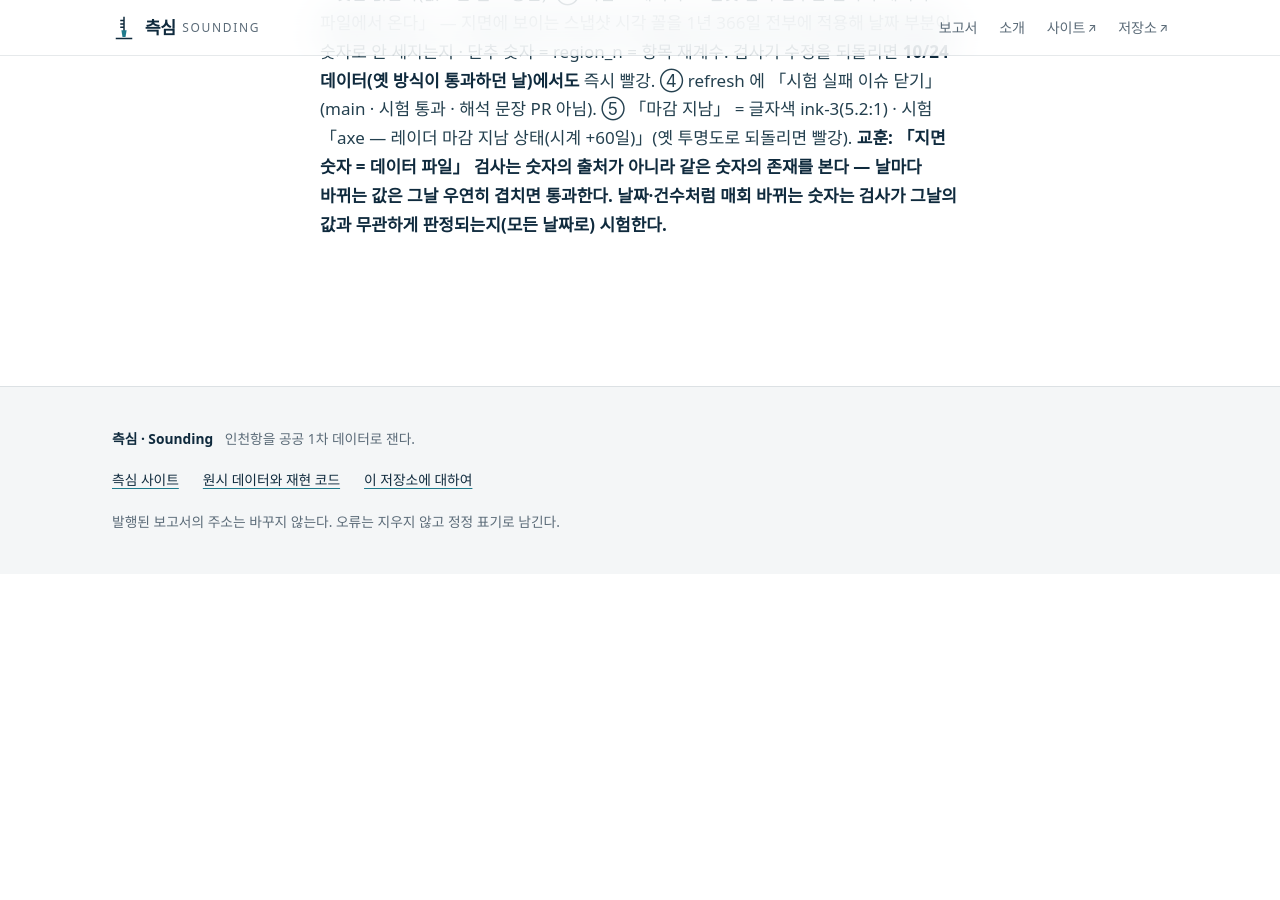
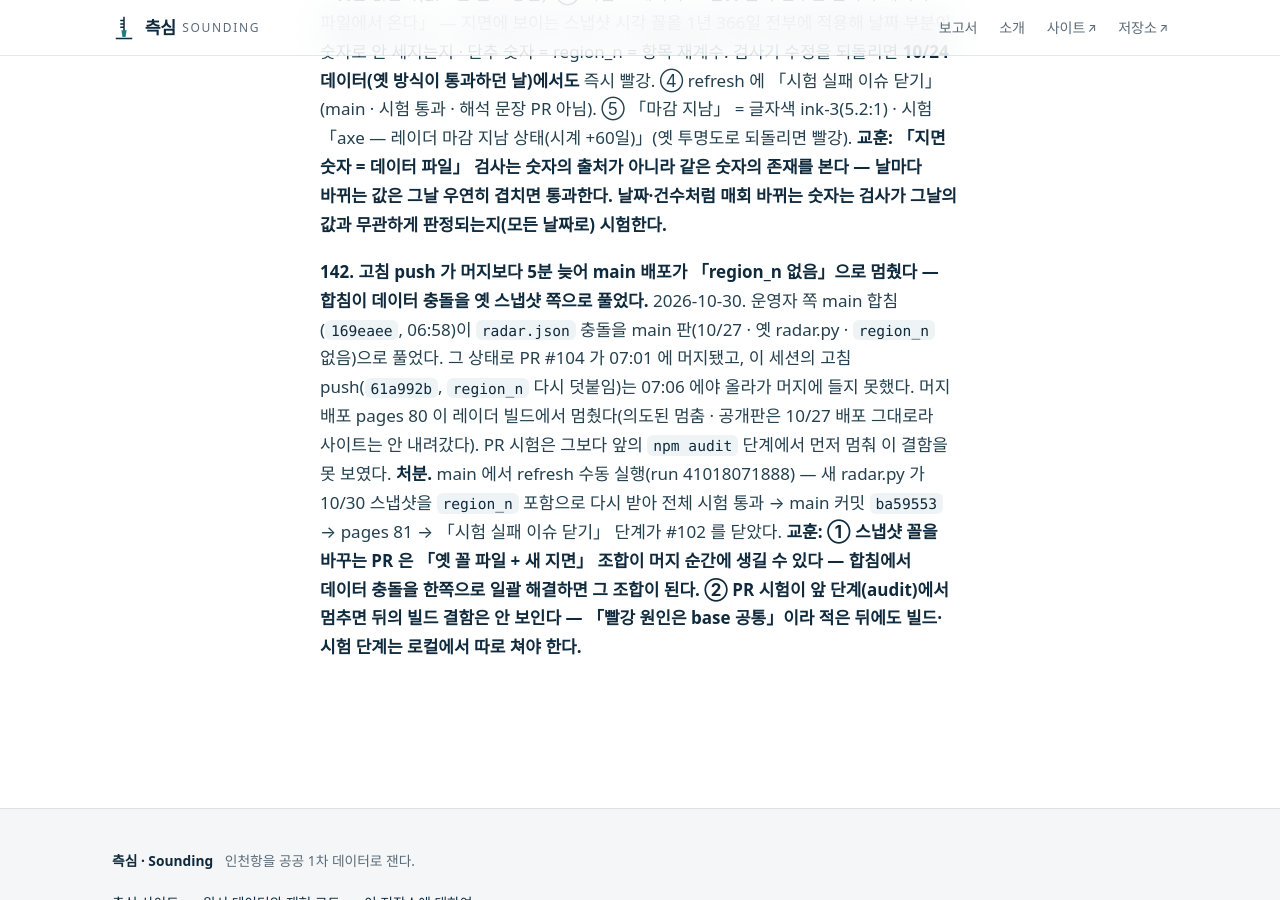
Before and after one commit to jisangj03-dev/incheon-port-analysis, a Jekyll site: the page built from docs/사고기록.md, in a window 1280 px wide and 900 px high, scrolled down 71660 px. Built offline with Jekyll 4.4.1, drawn with Linux system fonts in a browser that asks for light colours; some web fonts are replaced; our own code applies the rules of GitHub Pages for plain Markdown files; before the commit the page ends 72234 px from its top, so only the background shows below that.

Commit message:
기록 — 사고 142(고침 push 가 머지보다 늦어 main 배포 멈춤) · main refresh 초록·#102 닫힘
Co-Authored-By: Claude Opus 5.5 <noreply@anthropic.com>
Claude-Session: https://claude.ai/code/session_01PoDP6i955hzCbzNJ54Cgkh

```diff
--- a/docs/사고기록.md
+++ b/docs/사고기록.md
@@ -1001,3 +1001,8 @@ v5.0 확정본을 전수 검증하니 **자기 수치를 틀리게 적은 조항
 **무엇이 문제였나.** ① 레이더 리드 문장이 스냅샷 시각의 「-」를 줄 안 갈림 붙임표(U+2011)로 바꿔 적는다(날짜가 줄에서 갈리지 않게). 검사기의 날짜 예외는 `\d{4}-\d{2}-\d{2}`(ASCII 「-」)만 날짜로 읽어, 지면의 `2026‑10‑26` 은 「10」·「26」 두 숫자가 됐다. 데이터 쪽 `fetched: "2026-10-26 08:35"` 는 날짜로 지워지므로 「26」은 허용 목록에 없다. 첫 스냅샷(10/23)·10/24 회차가 초록이었던 것은 「23」·「24」가 데이터의 다른 숫자(건수·분포)와 **우연히** 겹쳐서다 — 날짜가 바뀌면 언제든 깨질 자리였다. ② 같은 지면의 지역 단추 숫자(서울 53 · 인천 51 · 경기 60)도 빌드 때 세는 값이라 데이터 파일에 없고, 지금까지 전부 우연 겹침으로 통과하고 있었다. ③ refresh 는 「시험 실패」 이슈(#102)를 열기만 하고 닫는 길이 없었다 — 고쳐져도 경보가 남는다. ④ 고치다 하나 더 — 「마감 지남」 공고를 투명도 0.55 로 흐려 대비 미달(axe 심각)인데, 그 상태는 스냅샷보다 늦은 날에만 생겨(refresh 당일엔 마감 지난 공고가 걸러진다) 지금까지 시험에 한 번도 안 나왔다. 커밋된 10/24 스냅샷으로 10/26 에 도는 PR 시험이 먼저 빨개질 자리였다.
 **처분.** ① `check-data-numbers.mjs` 날짜 꼴 = 「-」·U+2010·U+2011(같은 붙임표) — 날짜 예외를 넓힌 것이 아니다(연도 없는 「10‑31」·점·빗금 꼴은 그대로 숫자로 센다 · 자체 시험 6). ② `radar.py` 가 `support.region_n` 을 세어 파일에 두고 지면은 그것만 읽는다(없으면 빌드 중단). ③ 시험 「레이더: 스냅샷 날짜·건수는 날마다 데이터 파일에서 온다」 — 지면에 보이는 스냅샷 시각 꼴을 1년 366일 전부에 적용해 날짜 부분이 숫자로 안 세지는지 · 단추 숫자 = region_n = 항목 재계수. 검사기 수정을 되돌리면 **10/24 데이터(옛 방식이 통과하던 날)에서도** 즉시 빨강. ④ refresh 에 「시험 실패 이슈 닫기」(main · 시험 통과 · 해석 문장 PR 아님). ⑤ 「마감 지남」 = 글자색 ink-3(5.2:1) · 시험 「axe — 레이더 마감 지남 상태(시계 +60일)」(옛 투명도로 되돌리면 빨강).
 **교훈: 「지면 숫자 = 데이터 파일」 검사는 숫자의 출처가 아니라 같은 숫자의 존재를 본다 — 날마다 바뀌는 값은 그날 우연히 겹치면 통과한다. 날짜·건수처럼 매회 바뀌는 숫자는 검사가 그날의 값과 무관하게 판정되는지(모든 날짜로) 시험한다.**
+
+**142. 고침 push 가 머지보다 5분 늦어 main 배포가 「region_n 없음」으로 멈췄다 — 합침이 데이터 충돌을 옛 스냅샷 쪽으로 풀었다.**
+2026-10-30. 운영자 쪽 main 합침(`169eaee`, 06:58)이 `radar.json` 충돌을 main 판(10/27 · 옛 radar.py · `region_n` 없음)으로 풀었다. 그 상태로 PR #104 가 07:01 에 머지됐고, 이 세션의 고침 push(`61a992b`, `region_n` 다시 덧붙임)는 07:06 에야 올라가 머지에 들지 못했다. 머지 배포 pages 80 이 레이더 빌드에서 멈췄다(의도된 멈춤 · 공개판은 10/27 배포 그대로라 사이트는 안 내려갔다). PR 시험은 그보다 앞의 `npm audit` 단계에서 먼저 멈춰 이 결함을 못 보였다.
+**처분.** main 에서 refresh 수동 실행(run 41018071888) — 새 radar.py 가 10/30 스냅샷을 `region_n` 포함으로 다시 받아 전체 시험 통과 → main 커밋 `ba59553` → pages 81 → 「시험 실패 이슈 닫기」 단계가 #102 를 닫았다.
+**교훈: ① 스냅샷 꼴을 바꾸는 PR 은 「옛 꼴 파일 + 새 지면」 조합이 머지 순간에 생길 수 있다 — 합침에서 데이터 충돌을 한쪽으로 일괄 해결하면 그 조합이 된다. ② PR 시험이 앞 단계(audit)에서 멈추면 뒤의 빌드 결함은 안 보인다 — 「빨강 원인은 base 공통」이라 적은 뒤에도 빌드·시험 단계는 로컬에서 따로 쳐야 한다.**
```
Also changed, not shown: docs/STATUS.md (+1 -1 lines), docs/작업기록.md (+1 -0 lines).
